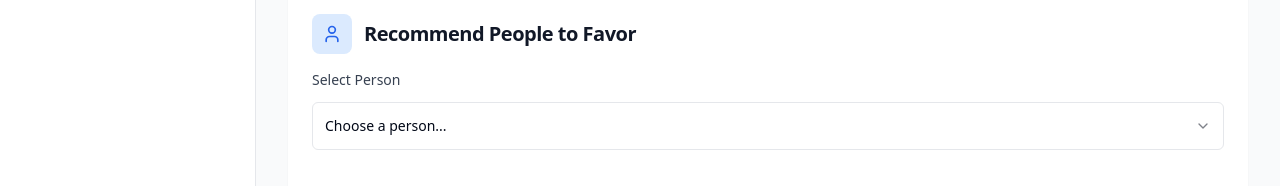
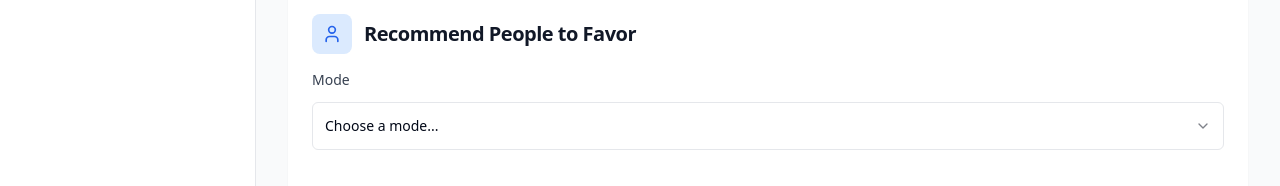
Before and after one commit to WueschJ/F2P-Dashboard-the-real-one, a React (Vite) app: page / in a window 1280 px wide. Shown: the part 166-352 px from the top of the page. Built offline with nearby package versions, Linux system fonts and the light colour scheme.

Commit message:
Refactor: Update mode selection labels
Replaces "select Person" with "Mode" and "Choose the person..." with "choose the mode..." in the mode selection UI.

```diff
--- a/src/pages/Index.tsx
+++ b/src/pages/Index.tsx
@@ -121,11 +121,11 @@ const Index = () => {
             <CardContent className="space-y-6">
               <div className="space-y-3">
                 <label htmlFor="approach" className="text-sm font-medium text-gray-700 block">
-                  Select Person
+                  Mode
                 </label>
                 <Select value={selectedMode} onValueChange={handleModeChange}>
                   <SelectTrigger className="w-full h-12 border-gray-200">
-                    <SelectValue placeholder="Choose a person..." />
+                    <SelectValue placeholder="Choose a mode..." />
                   </SelectTrigger>
                   <SelectContent>
                     <SelectItem value="PB1">PB1</SelectItem>
```
